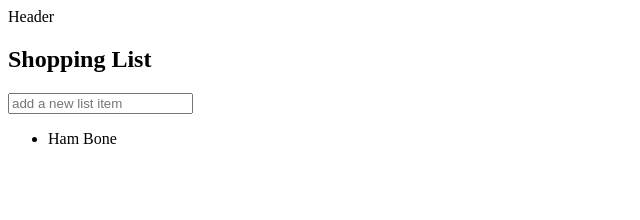
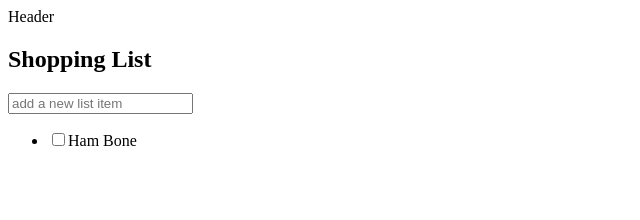
Before and after one commit to Cliffmax85/shopping-list-reducer, a React app: page / in a window 1280 px wide. Shown: the top 220 px of the page, without its empty margins (0-640 px from the left). Built offline with nearby package versions, Linux system fonts and the light colour scheme.

Commit message:
added checlbox

```diff
--- a/src/App.jsx
+++ b/src/App.jsx
@@ -1,5 +1,5 @@
 import Header from "./components/Header";
-import List from './context/List';
+import List from './List';
 
 export default function App() {
   return (
--- a/src/context/List.js
+++ b/src/List.jsx
@@ -9,6 +9,18 @@ const itemReducer = (state, action) => {
                 { id: Date.now(), text: action.payload.text, done: false },
                 ...state,
             ];
+        case 'update':
+            return state.map((item) => {
+                if (item.id === action.payload.item.id) {
+                    const { done, text } = action.payload.item;
+                    return {
+                        ...item,
+                        done,
+                        text,
+                    };
+                }
+                return item;
+            });
     }
 };
 
@@ -20,6 +32,10 @@ export default function ShoppingList() {
         e.preventDefault();
         dispatch({ type: 'add', payload: { text: newItem } });
         setnewItem('');
+    };
+
+    const handleUpdate = (item) => {
+        dispatch({ type: 'update', payload: { item } });
     };
 
     return (
@@ -36,9 +52,17 @@ export default function ShoppingList() {
           </form>
           <ul>
               {items.map((item) => (
-                  <li key={item.id}>{item.text}</li>
+                  <li key={item.id}>
+                      <div>
+                          <input type='checkbox'
+                          checked={item.done}
+                          onChange={(e) => handleUpdate({ ...item, done: e.target.value } )}
+                          />
+                      {item.text}
+                      </div>
+                  </li>
               ))}
           </ul>
         </>
-    )
+    );
 }
```
